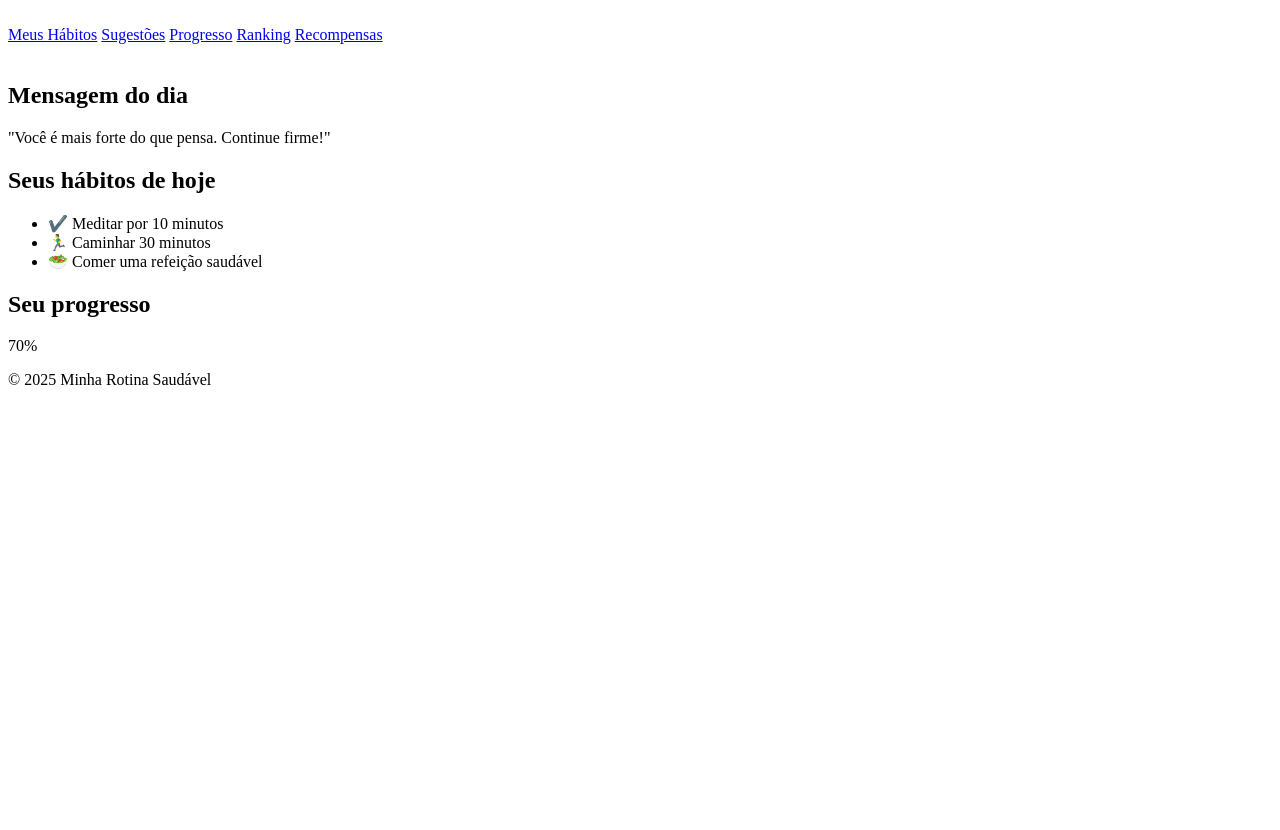
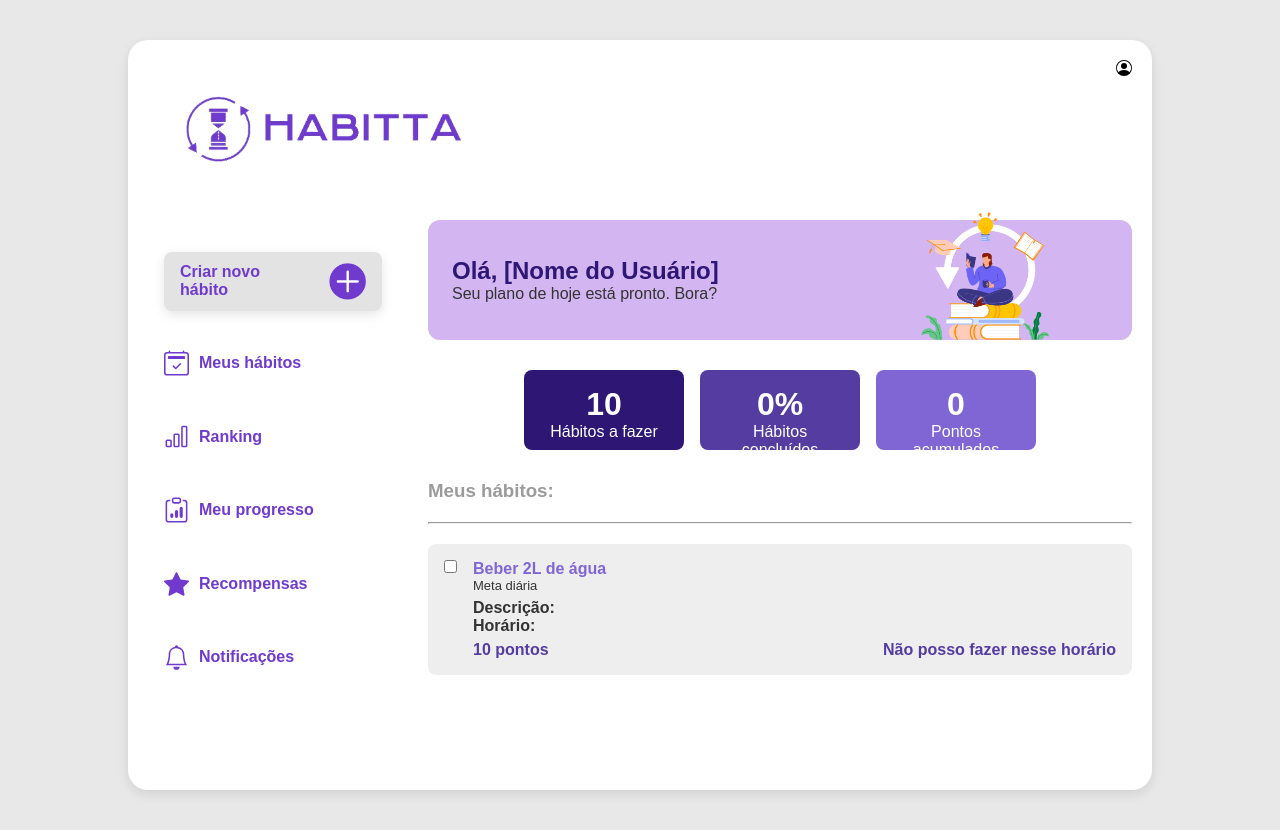
Before and after one commit to MarinaMenezess/Habitta, a plain HTML site: page index.html in a window 1280 px wide. Before the commit the page ends 800 px from the top, so only its background shows below. Drawn offline with Linux system fonts and the light colour scheme.

Commit message:
pagina principal

```diff
--- a/index.html
+++ b/index.html
@@ -1,53 +1,97 @@
 <!DOCTYPE html>
-<html lang="pt-BR">
+<html lang="pt-br">
 <head>
-  <meta charset="UTF-8" />
-  <meta name="viewport" content="width=device-width, initial-scale=1.0" />
-  <title>Minha Rotina Saudável</title>
-  <link rel="stylesheet" href="styles.css" />
+  <meta charset="UTF-8">
+  <meta name="viewport" content="width=device-width, initial-scale=1.0">
+  <title>Habitta - Meus Hábitos</title>
+  <link rel="stylesheet" href="style.css">
+  <link href="https://fonts.googleapis.com/css2?family=Inter:wght@400;600;700&display=swap" rel="stylesheet">
 </head>
 <body>
+  <section>
   <header>
-        <img src="" alt="">
-        <nav>
-            <a href="habitos.html">Meus Hábitos</a>
-            <a href="sugestoes.html">Sugestões</a>
-            <a href="progresso.html">Progresso</a>
+    <img src="./assets/habitta-high-resolution-logo-removebg-preview.png" alt="" id="logo">
+    <a href="perfil.html"><img src="./assets/person-circle.svg" alt=""></a>
+  </header>
+  <div class="container">
+    <aside class="sidebar">
+      <button class="new-habit">Criar novo <br> hábito <img src="./assets/add task.png" alt=""></button>
+      <nav class="menu">
+        <div>
+          <img src="./assets/calendar2-check.svg" alt="">
+          <a href="habitos.html">Meus hábitos</a>
+        </div>
+        <div>
+          <img src="./assets/bar-chart.svg" alt="">
           <a href="ranking.html">Ranking</a>
+        </div>
+        <div>
+          <img src="./assets/clipboard-data.svg" alt="">
+          <a href="progresso.html">Meu progresso</a>
+        </div>
+        <div>
+          <img src="./assets/star-fill.svg" alt="">
           <a href="recompensas.html">Recompensas</a>
+        </div>
+        <div>
+          <img src="./assets/bell.svg" alt="">
+          <a href="notificacoes.html">Notificações</a>
+        </div>
       </nav>
-        <nav>
-            <a href="perfil.html"><img src="" alt=""></a>
-            <a href="notificacoes.html"><img src="" alt=""></a>
-        </nav>
-    </header>
+    </aside>
 
-  <main>
-    <section class="motivacional">
-      <h2>Mensagem do dia</h2>
-      <p id="mensagem-dia">"Você é mais forte do que pensa. Continue firme!"</p>
-    </section>
+    <main class="main-content">
+      <div class="welcome-box">
+        <div class="text">
+          <h2 id="boas-vindas">Olá, <b>[Nome do Usuário]</b></h2>
+          <p>Seu plano de hoje está pronto. Bora?</p>
+        </div>
+        <div class="illustration">
+          <img src="./assets/image index.png" alt="">
+        </div>
+      </div>
 
-    <section class="habitos-hoje">
-      <h2>Seus hábitos de hoje</h2>
-      <ul id="lista-habitos">
-        <!-- Os hábitos do dia serão listados dinamicamente aqui -->
-        <li>✔️ Meditar por 10 minutos</li>
-        <li>🏃‍♂️ Caminhar 30 minutos</li>
-        <li>🥗 Comer uma refeição saudável</li>
+      <div class="stats">
+        <div class="card" id="card1">
+          <h3>10</h3>
+          <p>Hábitos a fazer</p>
+        </div>
+        <div class="card" id="card2">
+          <h3>0%</h3>
+          <p>Hábitos concluídos</p>
+        </div>
+        <div class="card" id="card3">
+          <h3>0</h3>
+          <p>Pontos acumulados</p>
+        </div>
+      </div>
+
+      <div class="habits">
+        <h3>Meus hábitos:</h3>
+        <hr>
+        <ul>
+          <li class="habit-card">
+            <input type="checkbox" />
+          <div class="habit-info">
+            <div>
+              <h4>Beber 2L de água</h4>
+              <p class="tipo">Meta diária</p>
+            </div>
+            <div>
+              <p><b>Descrição:</b></p>
+              <p><b>Horário:</b></p>
+            </div>
+            <div class="bottom">
+              <p class="points">10 pontos</p>
+              <p class="alert">Não posso fazer nesse horário</p>
+            </div>
+          </li>
         </ul>
-    </section>
 
-    <section class="progresso">
-      <h2>Seu progresso</h2>
-      <div class="barra-progresso">
-        <div class="progresso-preenchido" style="width: 70%;">70%</div>
+      </div>
+    </main>
   </div>
   </section>
-  </main>
-
-  <footer>
-    <p>&copy; 2025 Minha Rotina Saudável</p>
-  </footer>
+  <script src="index.js"></script>
 </body>
 </html>
--- /dev/null
+++ b/style.css
@@ -0,0 +1,308 @@
+* {
+  margin: 0;
+  padding: 0;
+  font-family: "Raleway", sans-serif;
+  box-sizing: border-box;
+}
+
+body {
+  background-color: #E8E8E8;
+  color: #333;
+}
+
+section {
+  background-color: #ffffff;
+  border-radius: 20px;
+  box-shadow: 0 4px 12px rgba(0, 0, 0, 0.1);
+  width: 80%;
+  height: 750px;
+  margin: 40px auto;
+}
+
+#logo-login {
+  height: 100px;
+  width: 150px;
+}
+
+.containerCadastroLogin {
+  display: flex;
+  justify-content: space-around;
+}
+
+hr {
+  width: 50%;
+}
+
+.form {
+  flex: 1 1 400px;
+  display: flex;
+  flex-direction: column;
+  margin-top: 20px;
+}
+
+.containerCadastroLogin img {
+  width: 670px;
+  height: 400px;
+  margin-top: 20px;
+}
+
+.containerCadastroLogin h1 {
+  color: #2D1674;
+  font-weight: 900;
+  font-size: 40px;
+}
+
+.containerSenha {
+  display: flex;
+  gap: 10px;
+}
+
+.containerSenha .campo input {
+  width: 80%;
+}
+
+.campo {
+  position: relative;
+  margin: 20px 0;
+}
+
+.campo input {
+  width: 70%;
+  padding: 10px;
+  font-size: 16px;
+  border: 1px solid #aaa;
+  border-radius: 4px;
+  outline: none;
+  color: #6f42c1;
+  font-weight: bold;
+}
+
+.campo label {
+  position: absolute;
+  top: 12px;
+  left: 10px;
+  color: #aaa;
+  font-size: 16px;
+  pointer-events: none;
+  transition: 0.2s ease all;
+  background-color: white;
+  padding: 0 5px;
+}
+
+.botoes {
+  display: flex;
+  gap: 30px;
+  margin-top: 12px;
+}
+
+button {
+  padding: 12px 24px;
+  border-radius: 25px;
+  font-size: 1rem;
+  font-weight: 600;
+  cursor: pointer;
+  border: none;
+  box-shadow: 0 4px 12px rgba(0, 0, 0, 0.1);
+}
+
+button.confirmar {
+  background-color: #6f42c1;
+  color: white;
+}
+
+button.confirmar:hover {
+  background-color: #442b74;
+}
+
+button.login:hover {
+  background-color: #d7d7d7;
+}
+
+button.login {
+  background-color: white;
+  color: black;
+  border: 1px solid black;
+}
+
+.campo input:focus + label,
+.campo input:not(:placeholder-shown) + label {
+  top: -5px;
+  left: 8px;
+  font-size: 12px;
+  color: #333;
+}
+
+header{
+  display: flex;
+  justify-content: space-between;
+  padding: 20px
+}
+
+.container {
+  display: flex;
+  gap: 30px;
+  justify-content: center;
+}
+
+.sidebar {
+  display: flex;
+  flex-direction: column;
+  padding: 2rem 1rem;
+  gap: 30px;
+  width: 250px;
+}
+
+#logo{
+  width: 300px;
+  margin: 25px;
+}
+
+.new-habit {
+  display: flex;
+  background-color: #E3E3E3;
+  color: #703acf;
+  border: none;
+  padding: 0.7rem 1rem;
+  border-radius: 8px;
+  cursor: pointer;
+  width: 100%;
+  font-weight: bold;
+  justify-content: space-between;
+  text-align: start;
+  gap: 10px;
+}
+
+.new-habit img{
+  width: 20%;
+}
+
+.menu{
+  display: flex;
+  flex-direction: column;
+  gap: 30px;
+}
+
+.menu a {
+  display: block;
+  padding: 0.8rem 0;
+  color: #703ACF;
+  text-decoration: none;
+  font-weight: 600;
+}
+
+.main-content {
+  display: flex;
+  flex-direction: column;
+  width: 55vw;
+  gap: 30px;
+  align-items: center;
+}
+
+.welcome-box {
+  background-color: #d3b6f1;
+  border-radius: 12px;
+  padding: 1.5rem;
+  display: flex;
+  justify-content: space-between;
+  align-items: center;
+  height: 15vh;
+  width: 100%;
+}
+
+.welcome-box img{
+  height: 17vh;
+}
+
+#boas-vindas{
+  color: #2D1674;
+}
+
+.stats {
+  display: flex;
+  gap: 1rem;
+  width: 40vw;
+}
+
+.card {
+  color: white;
+  flex: 1;
+  border-radius: 8px;
+  padding: 1rem;
+  text-align: center;
+  height: 10vh;
+}
+
+#card1{
+  background-color: #2D1674;
+}
+
+#card2{
+  background-color: #553CA1;
+}
+
+#card3{
+  background-color: #8065D4;
+}
+
+.card h3 {
+  font-size: 2rem;
+}
+
+.habits{
+  display: flex;
+  flex-direction: column;
+  width: 100%;
+  gap: 20px;
+}
+
+.habits h3 {
+  color: #9b9b9b;
+}
+
+.habits hr{
+  background-color: #9b9b9b;
+  width: 100%;
+}
+
+.habit-card {
+  display: flex;
+  align-items: flex-start;
+  background-color: #eee;
+  padding: 1rem;
+  border-radius: 8px;
+}
+
+.habit-info {
+  display: flex;
+  flex-direction: column;
+  margin-left: 1rem;
+  width: 100%;
+  gap: 6px;
+}
+
+.habit-info h4 {
+  color: #8065D4;
+}
+
+.bottom{
+  display: flex;
+  justify-content: space-between;
+}
+
+.bottom p{
+  font-weight: bold;
+  color: #553CA1;
+}
+
+.tipo{
+  font-size: 13px;
+}
+
+nav div{
+  display: flex;
+  gap: 10px;
+}
+
+nav div img{
+  width: 25px;
+}
```
Also changed, not shown: cadastro.html (+3 -3 lines), login.html (+1 -1 lines), assets/add task.png (added), assets/bar-chart.svg (added), assets/bell.svg (added), assets/calendar2-check.svg (added), assets/clipboard-data.svg (added), assets/eye-slash.svg (added), assets/eye.svg (added), assets/habitta-high-resolution-logo-removebg-preview.png (added), assets/image index.png (added), assets/image login cadastro.png (added), assets/person-circle.svg (added), assets/star-fill.svg (added). Lines whose indentation alone changed are shown as unchanged.
